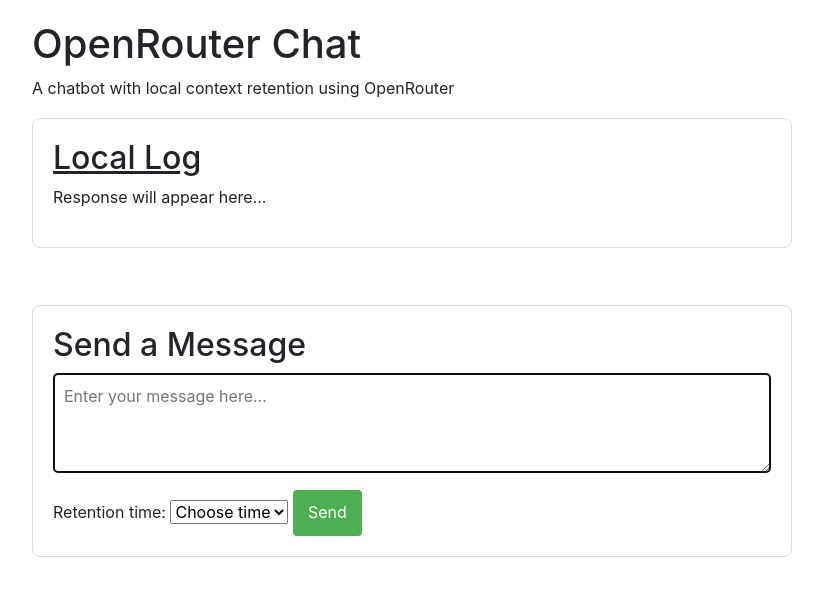
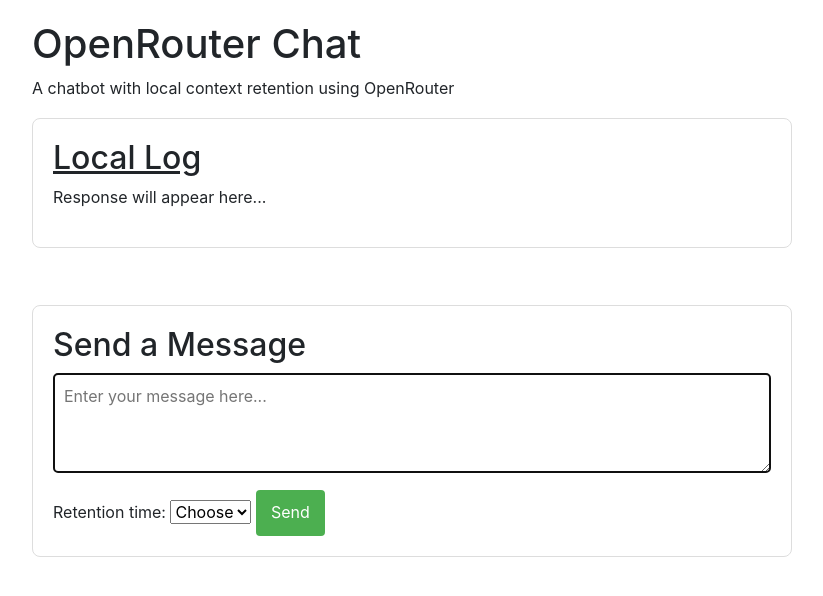
Before and after one commit to dfmknz/CS233JS_Project, a website built with webpack: page src/index.html in a window 1280 px wide. Shown: the whole page, without its empty margins (228-1051 px from the left). Built offline with nearby package versions, Linux system fonts and the light colour scheme.

Commit message:
Added an important requirenment for selecting retention time. Setting a default option would work too.

```diff
--- a/src/index.html
+++ b/src/index.html
@@ -30,8 +30,8 @@
       <form id="chat-form">
         <textarea id="prompt-input" placeholder="Enter your message here..."autofocus></textarea>
         <label for="retention">Retention time:</label>
-        <select name="retention" id="retention" key="main">
-          <option value="">Choose time</option>
+        <select name="retention" id="retention" key="main" required>
+          <option value="">Choose</option>
           <option value="5m">5m</option>
           <option value="15m">15m</option>
           <option value="1h">1h</option>
```
